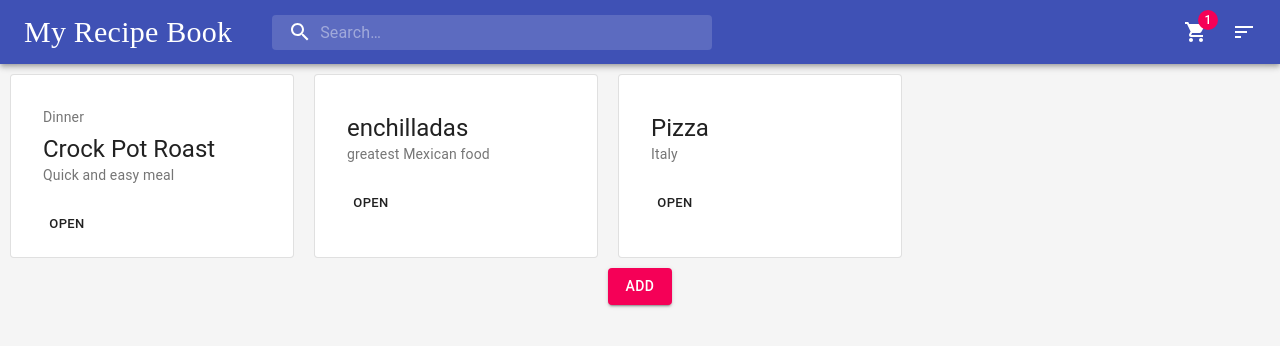
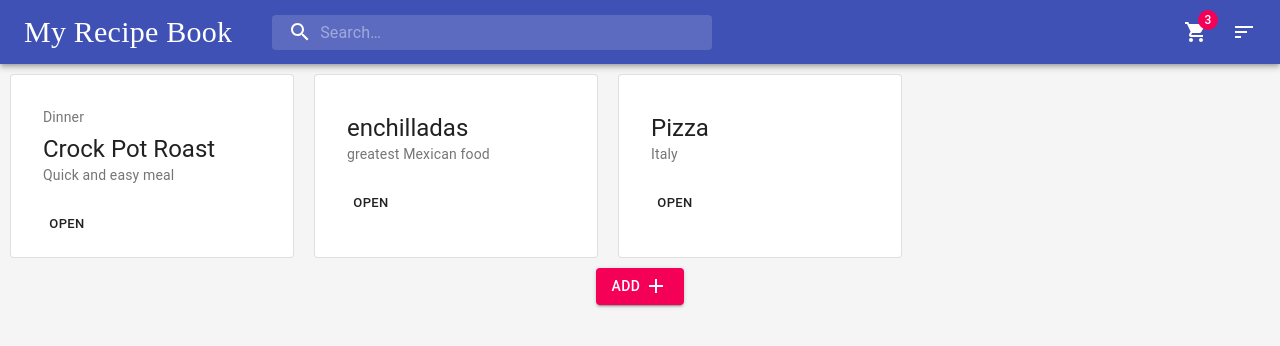
Before and after one commit to Sofia-Ortega/my-recipe-book, a React app: page /#/ in a window 1280 px wide. Shown: the top 346 px of the page. Built offline with nearby package versions, Linux system fonts and the light colour scheme; a web font is replaced by a local one.

Commit message:
shopping cart page started

```diff
--- a/src/components/MainScreen/AppBar/AppBarLayout.js
+++ b/src/components/MainScreen/AppBar/AppBarLayout.js
@@ -1,4 +1,5 @@
 import React from 'react';
+import {Link} from "react-router-dom";
 import { alpha, makeStyles } from '@material-ui/core/styles';
 import AppBar from '@material-ui/core/AppBar';
 import Toolbar from '@material-ui/core/Toolbar';
@@ -12,6 +13,7 @@ import SearchIcon from '@material-ui/icons/Search';
 import MoreIcon from '@material-ui/icons/MoreVert';
 import ShoppingCartIcon from '@material-ui/icons/ShoppingCart';
 import SortIcon from '@material-ui/icons/Sort';
+import {Tooltip} from "@material-ui/core";
 
 const useStyles = makeStyles((theme) => ({
   grow: {
@@ -132,6 +134,7 @@ export default function AppBarLayout() {
       open={isMobileMenuOpen}
       onClose={handleMobileMenuClose}
     >
+      <Link to="/cart" style={{ color: "#212121"}}>
         <MenuItem>
         <IconButton aria-label="show shopping cart" color="inherit">
             <Badge badgeContent={1} color="secondary">
@@ -140,6 +143,7 @@ export default function AppBarLayout() {
         </IconButton>
         <p>Shopping Cart</p>
       </MenuItem>
+      </Link>
       <MenuItem onClick={handleProfileMenuOpen}>
         <IconButton
           aria-label="account of current user"
@@ -177,11 +181,16 @@ export default function AppBarLayout() {
           </div>
           <div className={classes.grow} />
           <div className={classes.sectionDesktop}>
+            <Link to="/cart" style={{color: "#ffffff"}}>
+              <Tooltip title="Shopping Cart" >
                 <IconButton aria-label="show shopping cart" color="inherit">
-              <Badge badgeContent={1} color="secondary">
+                  <Badge badgeContent={3} color="secondary">
                     <ShoppingCartIcon />
                   </Badge>
                 </IconButton>
+              </Tooltip>
+            </Link>
+            <Tooltip title="Sort" >
               <IconButton
                 edge="end"
                 aria-label="account of current user"
@@ -192,7 +201,7 @@ export default function AppBarLayout() {
               >
                 <SortIcon />
               </IconButton>
-
+            </Tooltip>
           </div>
           <div className={classes.sectionMobile}>
             <IconButton
--- a/src/components/MainScreen/MainLayout.js
+++ b/src/components/MainScreen/MainLayout.js
@@ -1,16 +1,14 @@
 import React, {useState} from 'react';
 import {Link} from "react-router-dom";
 import Button from '@material-ui/core/Button';
+import AddIcon from '@material-ui/icons/Add';
 import AppBarLayout from "./AppBar/AppBarLayout.js" ;
 import data from '../../../data.json'
 import RecipeCards from "./RecipeCards";
 
 
-export default function MainLayout()  {
+export default function MainLayout({openCard})  {
 
-  function openCard(id) {
-    this.props.openCardTest(id);
-  }
 
     const mainLayoutStyle = {
       minHeight: "100vh",
@@ -34,7 +32,8 @@ export default function MainLayout()  {
         <div style={addButton}>
           <Link to="/add">
             <Button variant="contained" color="secondary" >
-              Add
+             <div style={{marginRight: "4px"}}>Add</div>
+             <AddIcon />
             </Button>
           </Link>
         </div>
--- /dev/null
+++ b/src/components/ShoppingCart/CartLayout.js
@@ -0,0 +1,33 @@
+import React from "react";
+import {Link} from "react-router-dom";
+import Button from "@material-ui/core/Button";
+import {makeStyles} from "@material-ui/core/styles";
+
+const useStyles = makeStyles( (theme) =>({
+  root: {
+  },
+  title: {
+    fontSize: "40px",
+    margin: "0 200px",
+    textAlign: "center",
+  },
+  center: {
+    display: "table",
+    margin: "0 auto"
+  }
+}));
+
+
+export default function CartLayout() {
+  const classes = useStyles();
+  return(
+    <div className={classes.root}>
+      <div className={classes.title}>Shopping Cart</div>
+      <div className={classes.center}>
+        <Link to="/">
+          <Button variant="outlined" color="primary">Main menu</Button>
+        </Link>
+      </div>
+    </div>
+  )
+}
--- a/src/containers/App.js
+++ b/src/containers/App.js
@@ -3,6 +3,7 @@ import '../assets/css/App.css';
 import MainLayout from '../components/MainScreen/MainLayout';
 import RecipeLayout from "../components/Recipe/RecipeLayout";
 import AddLayout from "../components/AddRecipe/AddLayout";
+import CartLayout from "../components/ShoppingCart/CartLayout";
 import {HashRouter, Route} from "react-router-dom";
 
 
@@ -11,6 +12,9 @@ function App() {
 
   const [cardDat, setCardDat] = useState({});
 
+  const openCard = (dat) => {
+    setCardDat(dat);
+  }
 
   const allStyle = {
     padding: 0,
@@ -22,7 +26,7 @@ function App() {
       <Route
         exact path="/"
         render={(props) => (
-          <MainLayout{...props} />
+          <MainLayout{...props} openCard={openCard}/>
         )}
       />
 
@@ -33,6 +37,7 @@ function App() {
         )}
       />
       <Route exact path="/add" component={AddLayout} />
+      <Route exact path="/cart" component={CartLayout} />
     </HashRouter>
   );
 
```
Also changed, not shown: src/components/MainScreen/AppBar/SearchBar.js (deleted, +0 -27 lines). Lines whose indentation alone changed are shown as unchanged.
